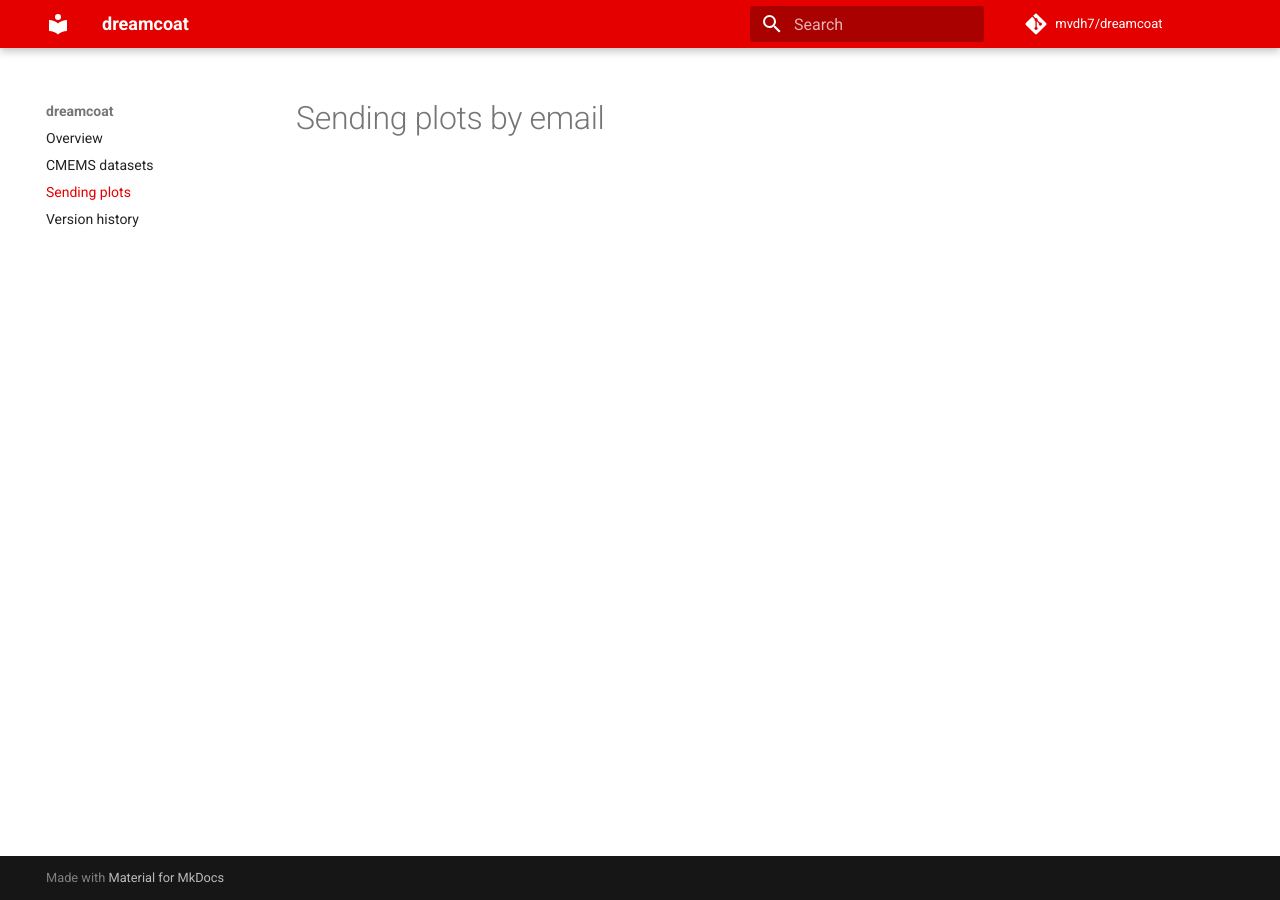
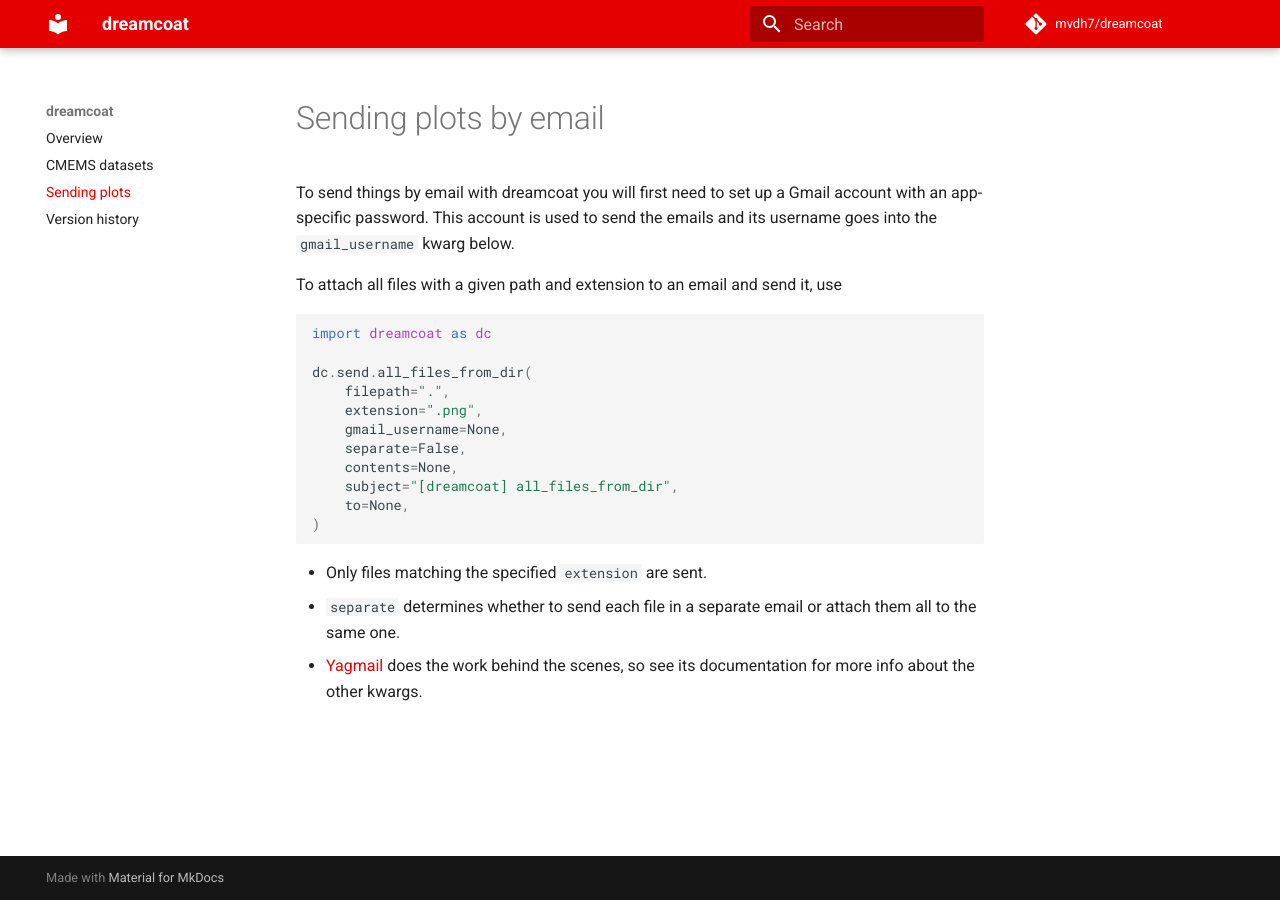
Before and after one commit to mvdh7/dreamcoat, an MkDocs documentation site: the page built from docs/send.md, in a window 1280 px wide. Built offline with MkDocs 1.6.1 and Material for MkDocs 9.7.7, drawn with Linux system fonts in a browser that asks for light colours; comment, search, counter and statistics services are not loaded.

Commit message:
Describe all_files_from_dir

````diff
--- a/docs/send.md
+++ b/docs/send.md
@@ -1 +1,23 @@
 # Sending plots by email
+
+To send things by email with dreamcoat you will first need to set up a Gmail account with an app-specific password.  This account is used to send the emails and its username goes into the `gmail_username` kwarg below.
+
+To attach all files with a given path and extension to an email and send it, use
+
+```python
+import dreamcoat as dc
+
+dc.send.all_files_from_dir(
+    filepath=".",
+    extension=".png",
+    gmail_username=None,
+    separate=False,
+    contents=None,
+    subject="[dreamcoat] all_files_from_dir",
+    to=None,
+)
+```
+
+  * Only files matching the specified `extension` are sent.
+  * `separate` determines whether to send each file in a separate email or attach them all to the same one.
+  * [Yagmail](https://github.com/kootenpv/yagmail) does the work behind the scenes, so see its documentation for more info about the other kwargs.
````
